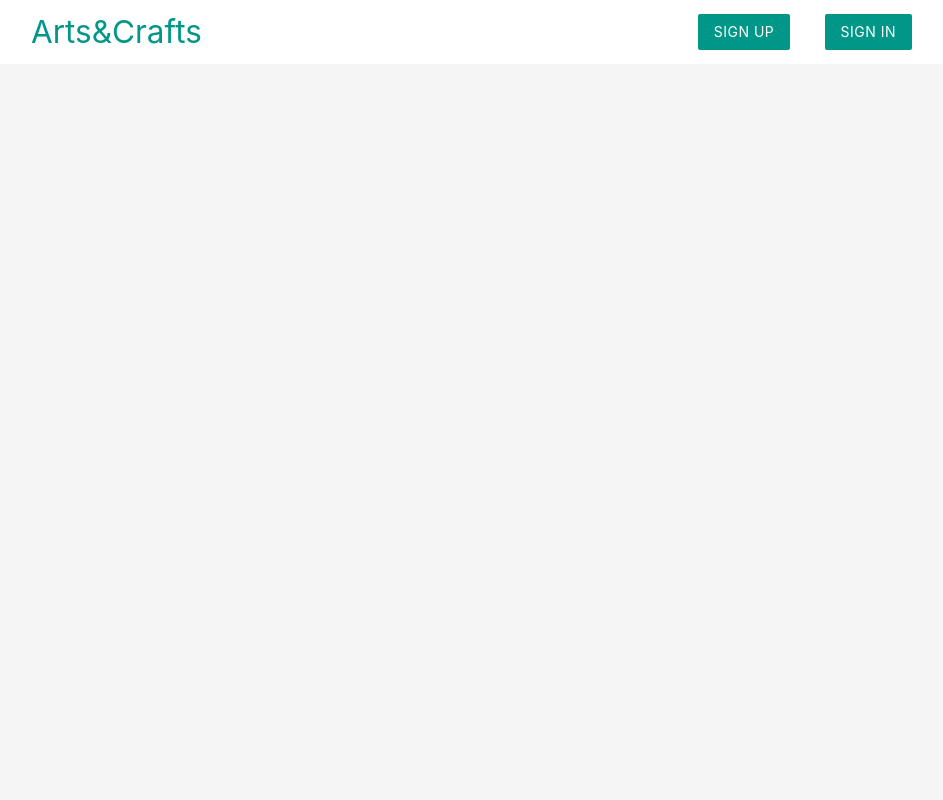
After one commit to tahsinAmin/aNc, a PHP site: page /templates/header0.php in a window 1280 px wide. The commit adds this page. Shown: the whole page, without its empty margins (161-1104 px from the left). Run offline with PHP 8.4, Linux system fonts and the light colour scheme.

```diff
--- a/dash.php
+++ b/dash.php
@@ -1,3 +1,5 @@
+<!-- NOTE: WORK REMAIN
+1. MAKE NSURE THAT A USER CAN'T LOGIN USING THE URL -->
 <?php
   include('config\db_connect.php');
 
--- a/index.php
+++ b/index.php
@@ -5,7 +5,7 @@
 <!DOCTYPE html>
 <html lang="en" dir="ltr">
 
-  <?php include('templates/header.php') ?>
+  <?php include('templates/header0.php') ?>
     Welcome
   <?php include('templates/footer.php') ?>
 </body>
--- a/signin.php
+++ b/signin.php
@@ -46,7 +46,7 @@
 <!DOCTYPE html>
 <html>
 
-	<?php include('templates/header.php'); ?>
+	<?php include('templates/header0.php'); ?>
 
 	<section class="container grey-text">
 		<h4 class="center">Sign In</h4>
--- a/signup.php
+++ b/signup.php
@@ -122,7 +122,7 @@
 <!DOCTYPE html>
 <html>
 
-	<?php include('templates/header.php'); ?>
+	<?php include('templates/header0.php'); ?>
 
 	<section class="container grey-text">
 		<h4 class="center">Sign Up</h4>
--- a/templates/header.php
+++ b/templates/header.php
@@ -29,8 +29,7 @@
         <a href="dash.php" class="brand-logo brand-text">Arts&Crafts</a> // Work remain. Only goes iff the user is signed in
         <ul id="nav-mobile" class="right hide-on-small-and-down">
           <li>
-            <a href="signup.php" class="btn brand z-depth-0">Sign Up</a>
-            <a href="signin.php" class="btn brand z-depth-0">Sign In</a>
+            <a href="index.php" class="btn brand z-depth-0">Log Out</a>
           </li>
         </ul>
       </div>
--- /dev/null
+++ b/templates/header0.php
@@ -0,0 +1,37 @@
+<!-- https://github.com/tahsinAmin/aNc.git -->
+<!-- NOTE: WORK REMAIN
+    1. SIGN OUT button if signed in
+  2. ..
+-->
+
+<head>
+  <meta charset="utf-8">
+  <title>Online Stationary</title>
+  <!-- Compiled and minified CSS -->
+   <link rel="stylesheet" href="https://cdnjs.cloudflare.com/ajax/libs/materialize/1.0.0/css/materialize.min.css">
+   <style media="screen">
+     .brand{
+       background: #009688 !important;
+     }
+     .brand-text{
+       color: #009688 !important;
+     }
+     form{
+       max-width: 460px;
+       margin: 20px auto;
+       padding: 20px;
+     }
+   </style>
+</head>
+  <body class="grey lighten-4">
+    <nav class="white z-depth-0">
+      <div class="container">
+        <a href="#" class="brand-logo brand-text">Arts&Crafts</a> // Work remain. Only goes iff the user is signed in
+        <ul id="nav-mobile" class="right hide-on-small-and-down">
+          <li>
+            <a href="signup.php" class="btn brand z-depth-0">Sign Up</a>
+            <a href="signin.php" class="btn brand z-depth-0">Sign In</a>
+          </li>
+        </ul>
+      </div>
+    </nav>
```
Also changed, not shown: details.php (+36 -29 lines), 1 other file.
